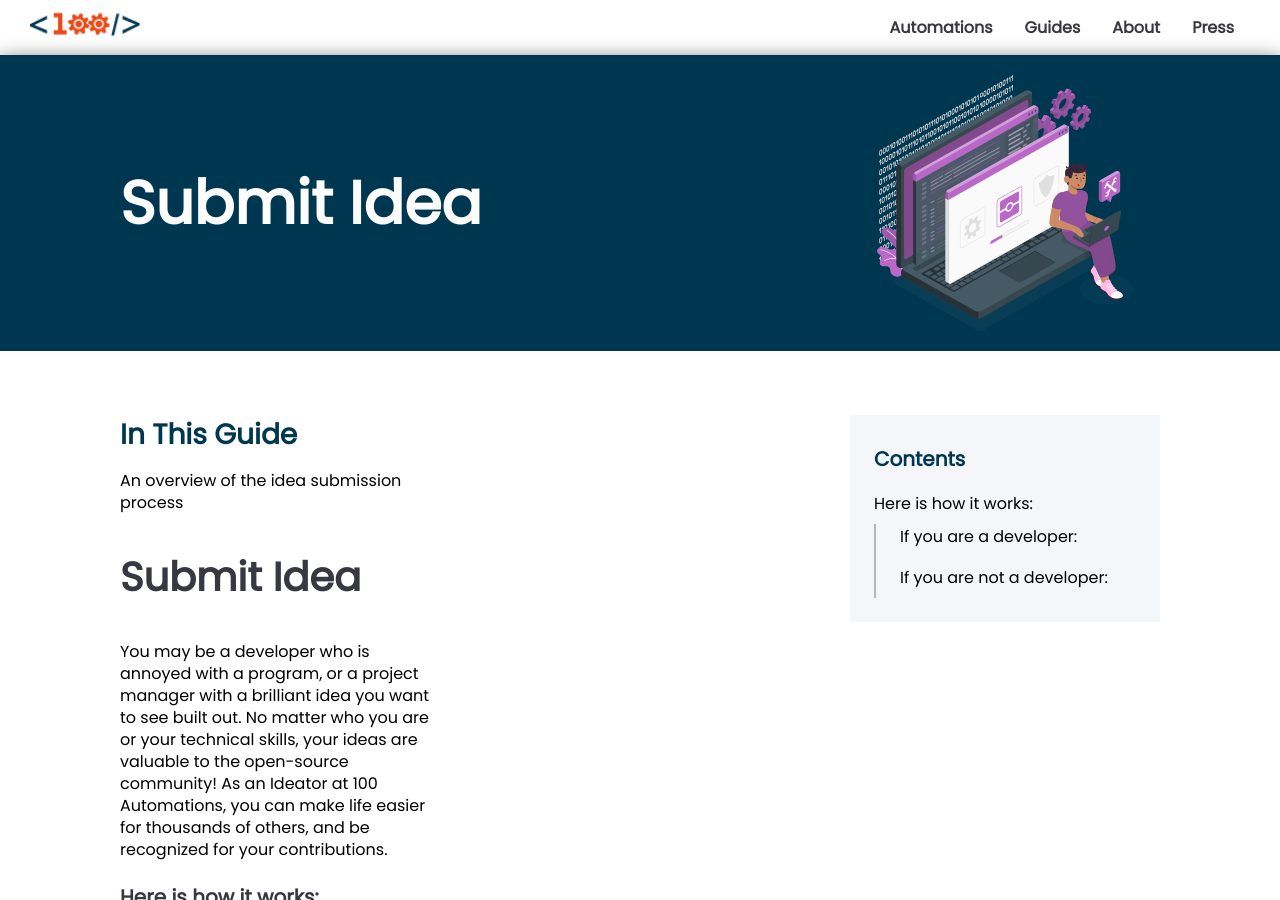
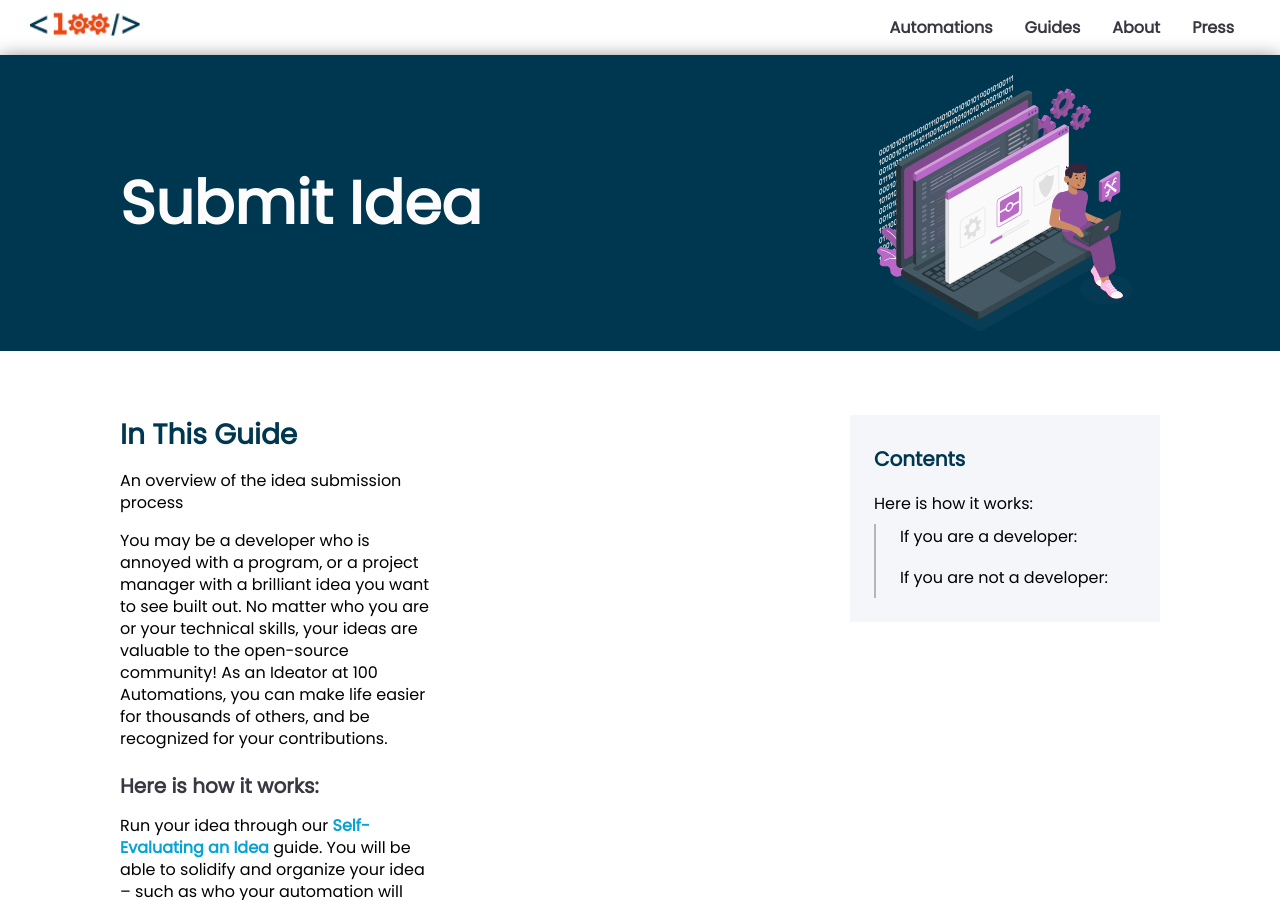
Before and after one commit to 100Automations/Website, a Jekyll site: the page built from _guides/submit_idea.md, in a window 1280 px wide and 900 px high. Built offline with Jekyll 4.4.1, drawn with Linux system fonts in a browser that asks for light colours.

Commit message:
removed repeated page title

```diff
--- a/_guides/submit_idea.md
+++ b/_guides/submit_idea.md
@@ -6,7 +6,6 @@ display: true
 category: 1
 ---
 
-# Submit Idea
 
 You may be a developer who is annoyed with a program, or a project manager with a brilliant idea you want to see built out. No matter who you are or your technical skills, your ideas are valuable to the open-source community! As an Ideator at 100 Automations, you can make life easier for thousands of others, and be recognized for your contributions.
 
```
